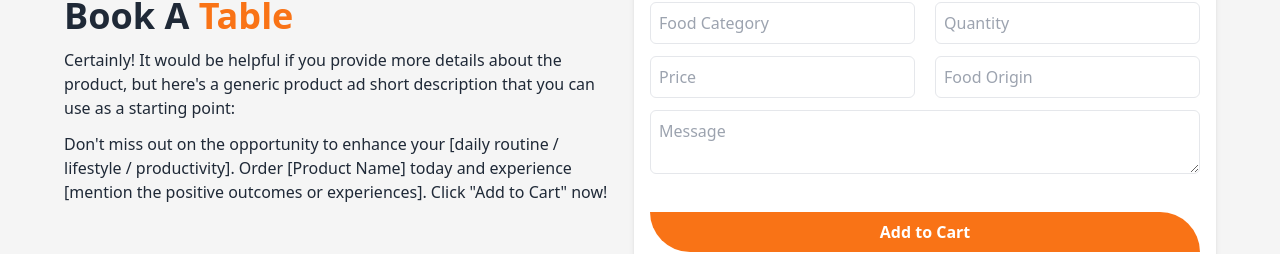
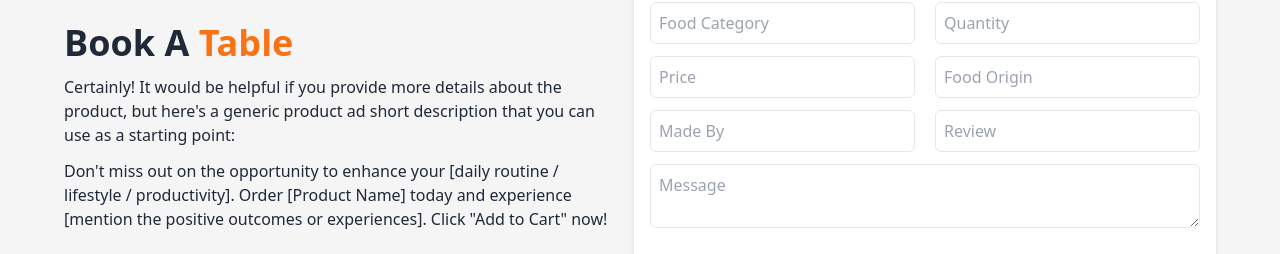
Before and after one commit to garbasarkar/Restaurant-website-11, a React (Vite) app: page /purchase in a window 1280 px wide. Shown: the part 677-931 px from the top of the page. Built offline with nearby package versions, Linux system fonts and the light colour scheme; no server answers.

Commit message:
create a order food show order page work is complate

```diff
--- a/src/HomePage/AllFood.jsx
+++ b/src/HomePage/AllFood.jsx
@@ -12,6 +12,7 @@ const AllFood = () => {
         setCard(data);
       });
   }, []);
+
   console.log(card);
   return (
     <div className="">
--- a/src/PrivateAuth/DetailsCard.jsx
+++ b/src/PrivateAuth/DetailsCard.jsx
@@ -31,9 +31,7 @@ const DetailsCard = () => {
       .then((res) => res.json())
       .then((data) => {
         console.log(data);
-        // if(insertedId){
         swal("Order is Successful!");
-        // }
       });
   };
   return (
--- a/src/PrivatePrachaesPage/Parchaes.jsx
+++ b/src/PrivatePrachaesPage/Parchaes.jsx
@@ -1,7 +1,7 @@
 import { useContext } from "react";
 import ParChaesBenar from "./ParChaesBenar";
 import { AuthContext } from "../PrivateAuth/PrivateAuth";
-import swal from 'sweetalert';
+import swal from "sweetalert";
 
 const Parchaes = () => {
   const { user } = useContext(AuthContext);
@@ -9,7 +9,7 @@ const Parchaes = () => {
     e.preventDefault();
     const from = e.target;
     const name = from.name.value;
-    const photo = from.photo.value;
+    const image = from.photo.value;
     const category = from.category.value;
     const quantity = from.quantity.value;
     const price = from.price.value;
@@ -17,32 +17,35 @@ const Parchaes = () => {
     const areas = from.areas.value;
     const email = user?.email;
     const userName = user?.displayName;
+    const review = from.review.value;
+    const madeBy = from.madeBy.value;
     const foodAdd = {
       email: email,
       userName: userName,
       name: name,
-      photo: photo,
+      image: image,
       category: category,
       quantity: quantity,
       price: price,
-      origin: origin,
-      areas: areas,
+      origin_country: origin,
+      short_description: areas,
+      customer_review: review,
+      made_by: madeBy,
     };
 
-    fetch(`http://localhost:5000/addFood`, {
+    fetch(`http://localhost:5000/food`, {
       method: "POST",
       headers: {
         "content-type": "application/json",
       },
-    body: JSON.stringify(foodAdd)
+      body: JSON.stringify(foodAdd),
     })
       .then((res) => res.json())
       .then((data) => {
         console.log(data);
         swal("Parcaes Food is Successful!");
-    })
+      });
   };
-
 
   return (
     <div>
@@ -115,6 +118,22 @@ const Parchaes = () => {
                 placeholder="Food Origin "
               />
             </div>
+            <div className="flex flex-col md:flex-row mb-3 justify-between gap-5">
+              <input
+                className="border py-2 rounded-md pl-2 w-full"
+                type="text"
+                name="madeBy"
+                id=""
+                placeholder="Made By"
+              />
+              <input
+                className="border py-2 rounded-md pl-2 w-full"
+                type="text"
+                name="review"
+                id=""
+                placeholder="Review"
+              />
+            </div>
 
             <textarea
               className="h-16 w-full border py-2 rounded-md pl-2 mb-3"
--- a/src/ProfileALlPage/OrderPage.jsx
+++ b/src/ProfileALlPage/OrderPage.jsx
@@ -1,5 +1,6 @@
 import { useContext, useEffect, useState } from "react";
 import { AuthContext } from "../PrivateAuth/PrivateAuth";
+import { AiFillDelete } from "react-icons/ai";
 
 const OrderPage = () => {
   const { user } = useContext(AuthContext);
@@ -12,14 +13,33 @@ const OrderPage = () => {
         setOrder(data);
       });
   }, [user?.email]);
-  console.log(order);
+
+  const handleFoodRemove = (e) => {
+    console.log(e.target);
+  };
+//   console.log(order);
   return (
-    <div className="max-w-6xl mx-auto my-20">
+    <div className="max-w-6xl mx-auto mt-10 mb-20 grid grid-cols-1 md:grid-cols-2 gap-5 ">
       {order.map((food) => (
-        <div key={food._id}>
-          <img src={food.image} alt="" />
-          <div></div>
-
+        <div
+          key={food._id}
+          className="flex justify-between items-center p-4 bg-orange-300 rounded-md shadow-md "
+        >
+          <img
+            className="w-48 h-32 rounded-md hover:scale-110 transition-all"
+            src={food.image}
+            alt=""
+          />
+          <div className=" text-lg">
+            <h3>Name: {food.name}</h3>
+            <h4>Price: ${food.price}</h4>
+            <h3>Owner: {food.displayName}</h3>
+            <h5>Added Time: </h5>
+          </div>
+          <AiFillDelete
+            onClick={() => handleFoodRemove(food.email)}
+            className="text-2xl text-red-600 cursor-pointer"
+          ></AiFillDelete>
         </div>
       ))}
     </div>
```
Lines whose indentation alone changed are shown as unchanged.
